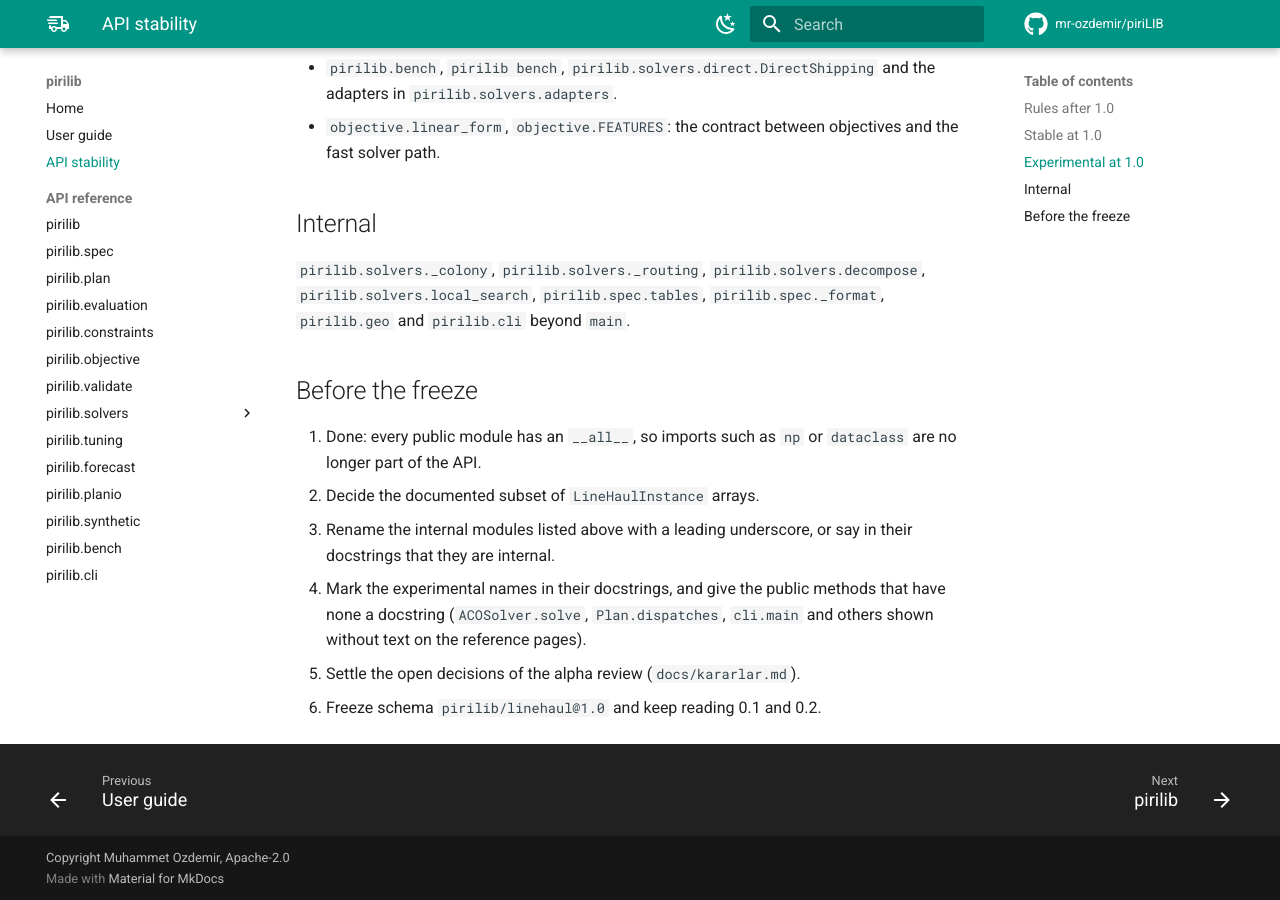
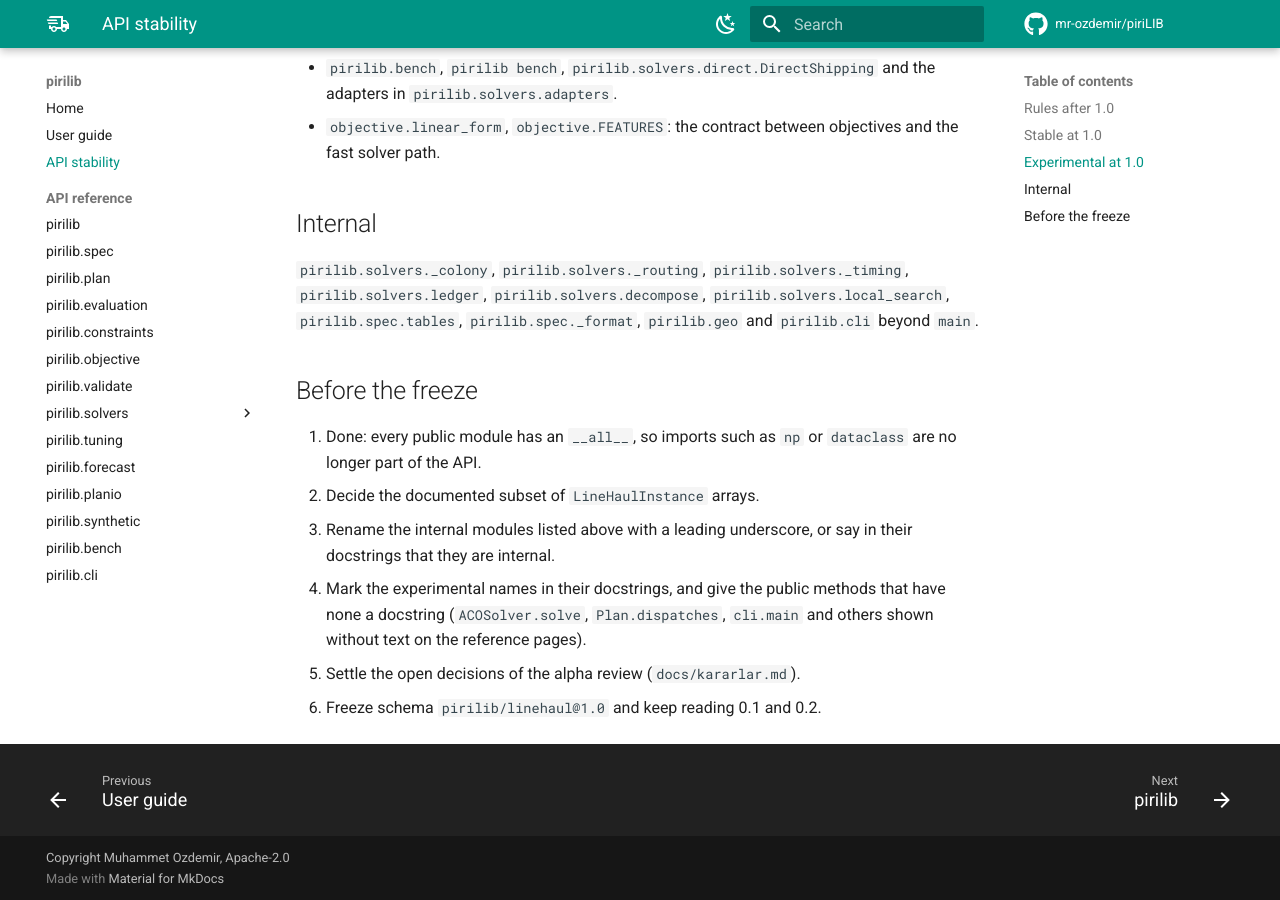
Before and after one commit to mr-ozdemir/piriLIB, an MkDocs documentation site: the page built from docs/stability.md, in a window 1280 px wide and 900 px high, scrolled down 1839 px. Built offline with MkDocs 1.6.1 and Material for MkDocs 9.7.7, drawn with Linux system fonts in a browser that asks for light colours; comment, search, counter and statistics services are not loaded.

Commit message:
Add ledger page to the docs site

```diff
--- a/docs/stability.md
+++ b/docs/stability.md
@@ -59,7 +59,8 @@ in their docstrings.
 
 ## Internal
 
-`pirilib.solvers._colony`, `pirilib.solvers._routing`, `pirilib.solvers.decompose`,
+`pirilib.solvers._colony`, `pirilib.solvers._routing`, `pirilib.solvers._timing`,
+`pirilib.solvers.ledger`, `pirilib.solvers.decompose`,
 `pirilib.solvers.local_search`, `pirilib.spec.tables`, `pirilib.spec._format`,
 `pirilib.geo` and `pirilib.cli` beyond `main`.
 
--- a/mkdocs.yml
+++ b/mkdocs.yml
@@ -38,6 +38,7 @@ nav:
           - pirilib.solvers.decompose: api/solvers/decompose.md
           - pirilib.solvers.direct: api/solvers/direct.md
           - pirilib.solvers.exact: api/solvers/exact.md
+          - pirilib.solvers.ledger: api/solvers/ledger.md
           - pirilib.solvers.local_search: api/solvers/local_search.md
       - pirilib.tuning: api/tuning.md
       - pirilib.forecast: api/forecast.md
```
Also changed, not shown: docs/api/solvers/ledger.md (added, +1 -0 lines).
